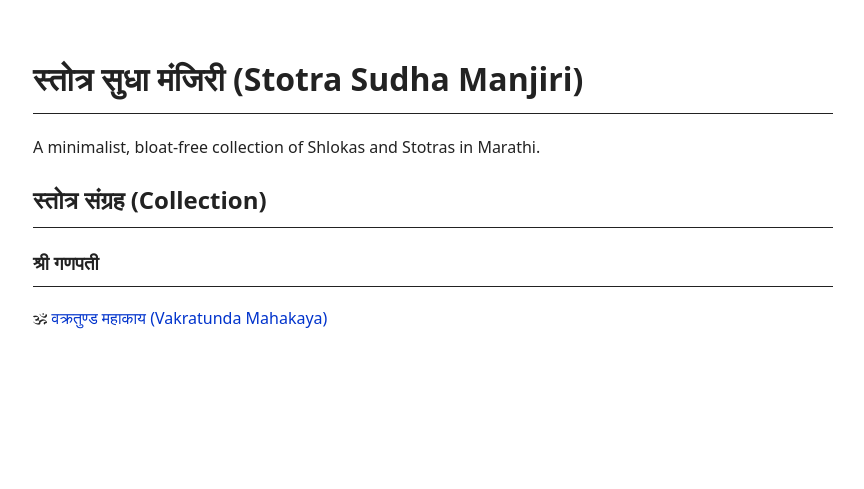
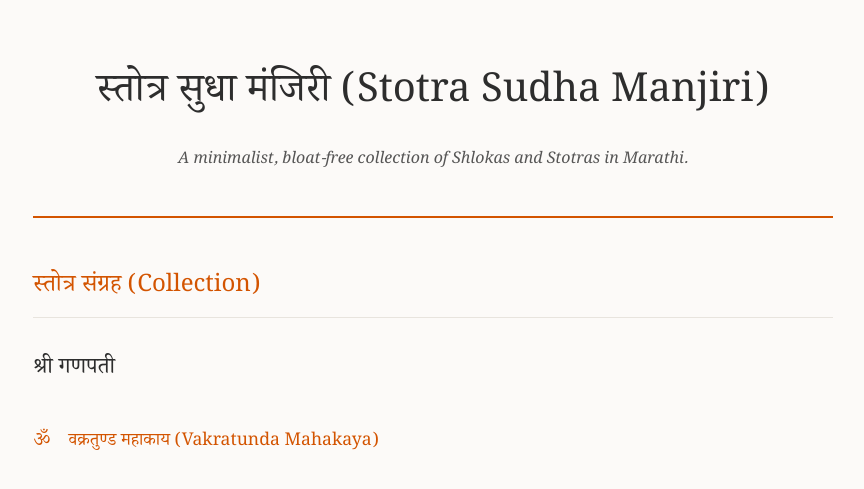
Before and after one commit to StotraSudhaManjiri/stotrasudhamanjiri.github.io, a Jekyll site: the page built from index.html, in a window 1280 px wide. Shown: the top 489 px of the page, without its empty margins (207-1071 px from the left). Built offline with Jekyll 4.4.1, drawn with Linux system fonts in a browser that asks for light colours.

Commit message:
Update default.html

```diff
--- a/_layouts/default.html
+++ b/_layouts/default.html
@@ -5,21 +5,92 @@
     <meta name="viewport" content="width=device-width, initial-scale=1.0">
     <title>{{ page.title }} | {{ site.title }}</title>
     <style>
-        :root { --bg: #ffffff; --text: #222222; --link: #0033cc; --link-visited: #551a8b; }
+        :root {
+            --bg: #fcfaf8; /* Soft warm paper */
+            --text: #2d2d2d; /* Softer than pure black */
+            --accent: #d35400; /* Deep saffron */
+            --accent-hover: #e67e22;
+            --border: #e8e4de;
+            --card-bg: #ffffff;
+        }
+
         @media (prefers-color-scheme: dark) {
-            :root { --bg: #121212; --text: #e0e0e0; --link: #66b3ff; --link-visited: #c792ea; }
+            :root {
+                --bg: #121212;
+                --text: #e8e6e3;
+                --accent: #e67e22; /* Brighter saffron for dark mode */
+                --accent-hover: #f39c12;
+                --border: #333333;
+                --card-bg: #1e1e1e;
+            }
         }
-        body { background-color: var(--bg); color: var(--text); font-family: system-ui, sans-serif; line-height: 1.6; max-width: 800px; margin: 0 auto; padding: 2rem 1rem; }
-        h1, h2, h3 { border-bottom: 1px solid var(--text); padding-bottom: 0.5rem; }
-        a { color: var(--link); text-decoration: none; }
-        a:visited { color: var(--link-visited); }
-        a:hover { text-decoration: underline; }
-        ul.clean-list { list-style-type: none; padding: 0; }
-        ul.clean-list li { margin-bottom: 0.5rem; }
-        ul.clean-list li::before { content: "🕉 "; }
-        nav { margin-bottom: 2rem; font-size: 0.9rem; }
 
-        .shloka-text { font-size: 1.25rem; white-space: pre-wrap; text-align: center; margin-top: 2rem; line-height: 2; }
+        body {
+            background-color: var(--bg);
+            color: var(--text);
+            /* Elegant serif fonts for traditional text */
+            font-family: "Noto Serif Devanagari", "Georgia", serif;
+            line-height: 1.8;
+            max-width: 800px;
+            margin: 0 auto;
+            padding: 2rem 1.5rem;
+        }
+
+        /* Dashboard Headers */
+        header {
+            text-align: center;
+            margin-bottom: 3rem;
+            border-bottom: 2px solid var(--accent);
+            padding-bottom: 1.5rem;
+        }
+
+        h1 { font-size: 2.5rem; margin-bottom: 0.2rem; font-weight: normal; }
+        header p { color: var(--text); opacity: 0.8; font-style: italic; }
+
+        h2 {
+            color: var(--accent);
+            border-bottom: 1px solid var(--border);
+            padding-bottom: 0.5rem;
+            margin-top: 2.5rem;
+            font-weight: normal;
+        }
+
+        h3 { margin-top: 2rem; font-size: 1.4rem; font-weight: normal; }
+
+        /* Links */
+        a { color: var(--accent); text-decoration: none; transition: color 0.2s ease; }
+        a:hover { color: var(--accent-hover); text-decoration: underline; }
+        nav { margin-bottom: 2rem; font-size: 1.1rem; }
+
+        /* Elegant Dashboard Lists */
+        ul.clean-list { list-style: none; padding: 0; }
+        ul.clean-list li {
+            margin-bottom: 0.5rem;
+            padding: 0.8rem 0;
+            border-bottom: 1px dashed var(--border);
+            font-size: 1.1rem;
+        }
+        ul.clean-list li:last-child { border-bottom: none; }
+        ul.clean-list li::before {
+            content: "ॐ ";
+            color: var(--accent);
+            margin-right: 0.8rem;
+            font-size: 1.2rem;
+        }
+
+        /* Shloka Reading Experience */
+        .shloka-text {
+            font-size: 1.4rem;
+            white-space: pre-wrap;
+            text-align: center;
+            margin-top: 2rem;
+            line-height: 2.2;
+            background-color: var(--card-bg);
+            padding: 2.5rem 1.5rem;
+            border-radius: 8px;
+            border: 1px solid var(--border);
+            box-shadow: 0 4px 12px rgba(0,0,0,0.03);
+        }
     </style>
 </head>
 <body>
```
